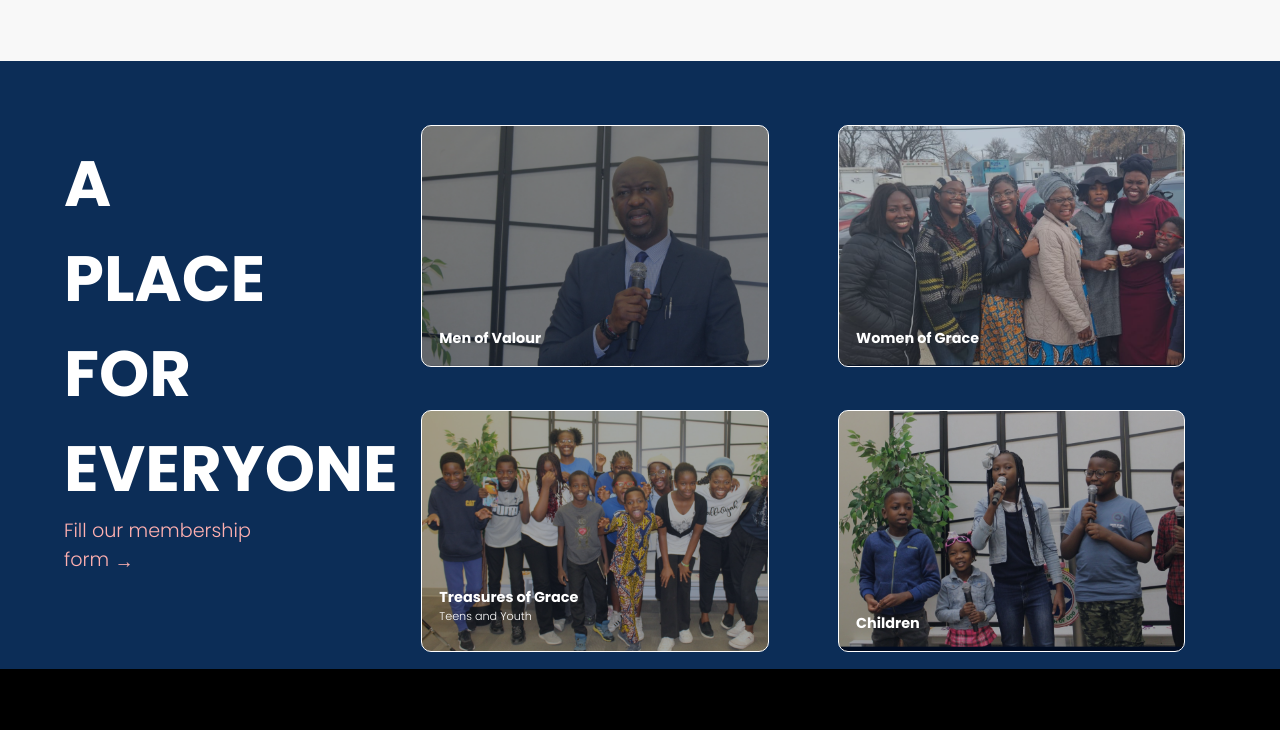
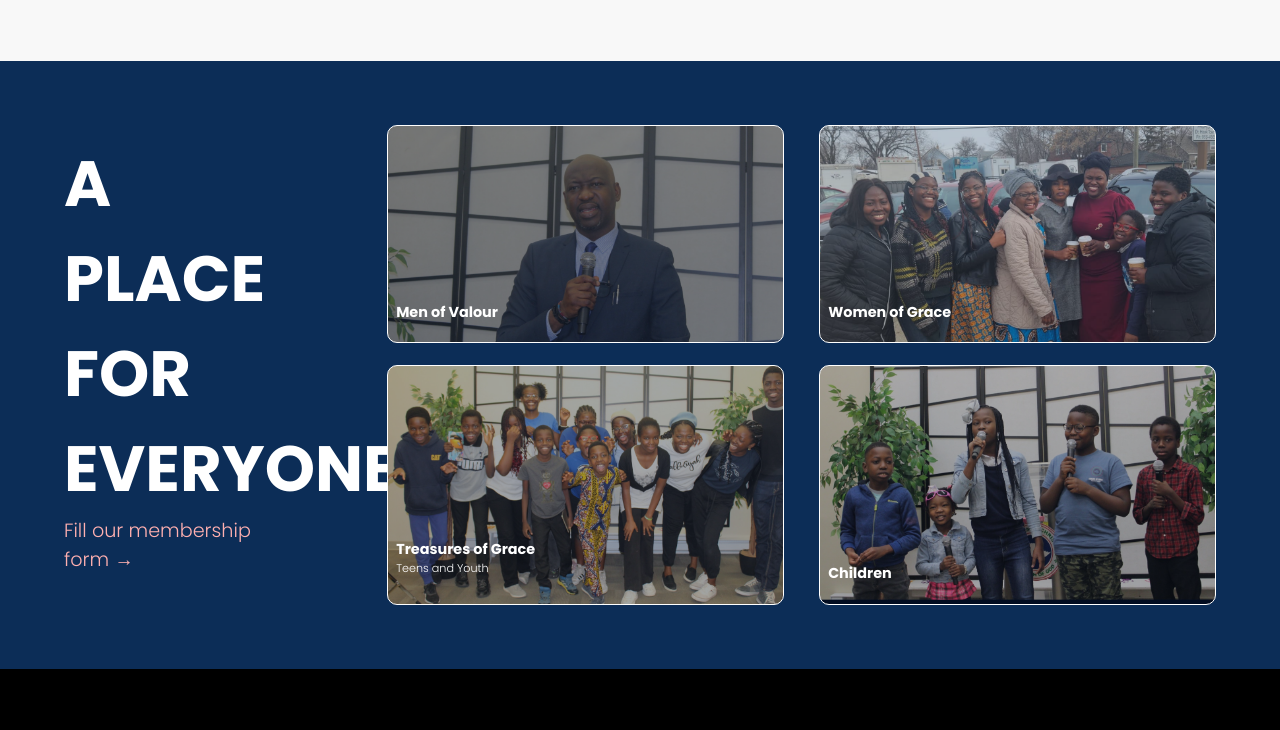
Before and after one commit to Rebekahas/RCCG-TOG-WEBSITE, a plain HTML site: page index.html in a window 1280 px wide. Shown: the part 3273-4003 px from the top of the page. Drawn offline with Linux system fonts and the light colour scheme.

Commit message:
Add files via upload

```diff
--- a/mainTwo.css
+++ b/mainTwo.css
@@ -535,6 +535,7 @@ main button:hover {
     font-weight: 300;
     font-size: 1vw;
 
+    transition: ease-in-out 0.2s;
 }
 
 #join #buttons button:hover {
@@ -542,12 +543,11 @@ main button:hover {
 }
 
 #join #buttons button+button {
-
-
     margin-right: 0;
     margin-left: 30%;
     background-color: #F8F8F8;
     color: black;
+    transition: ease-in-out 0.2s;
 }
 
 #join #buttons button+button:hover {
@@ -595,16 +595,15 @@ main button:hover {
 
 #membership h3 span {
     position: relative;
-    top: 2px;
+    top: 0.4px;
 }
 
+
+
 #photos {
-    display: flex;
-    flex-direction: row;
-    align-items: center;
-    /* justify-content: space-evenly; */
-    flex-wrap: wrap;
-    flex-wrap: wrap;
+    display: grid;
+    grid-template-columns: 1fr 1fr;
+    grid-template-rows: 1fr 1fr;
     margin-right: 0;
     margin-left: 5%;
     width: 90%;
@@ -618,7 +617,7 @@ main button:hover {
     flex-direction: column;
     justify-content: flex-end;
 
-    height: 50%;
+    /* height: 50%; */
     border: solid white 0.5px;
     border-radius: 10px;
     box-shadow: inset;
@@ -628,10 +627,6 @@ main button:hover {
     margin-bottom: 5%;
 
     padding-left: 2%;
-    /* padding-top: 0%;
-    padding-bottom: 0%; */
-
-    /* padding-bottom: 0; */
     color: white;
     transition: ease-in-out 0.2s;
 }
@@ -649,11 +644,14 @@ main button:hover {
 .ministries:nth-of-type(3) {
     background-image: url("Images/Teens.png");
     background-size: cover;
+    margin-bottom: 0%;
 }
 
 .ministries:nth-of-type(4) {
     background-image: url("Images/Child.png");
     background-size: cover;
+    margin-bottom: 0%;
+
 }
 
 .ministries h5 {
```
